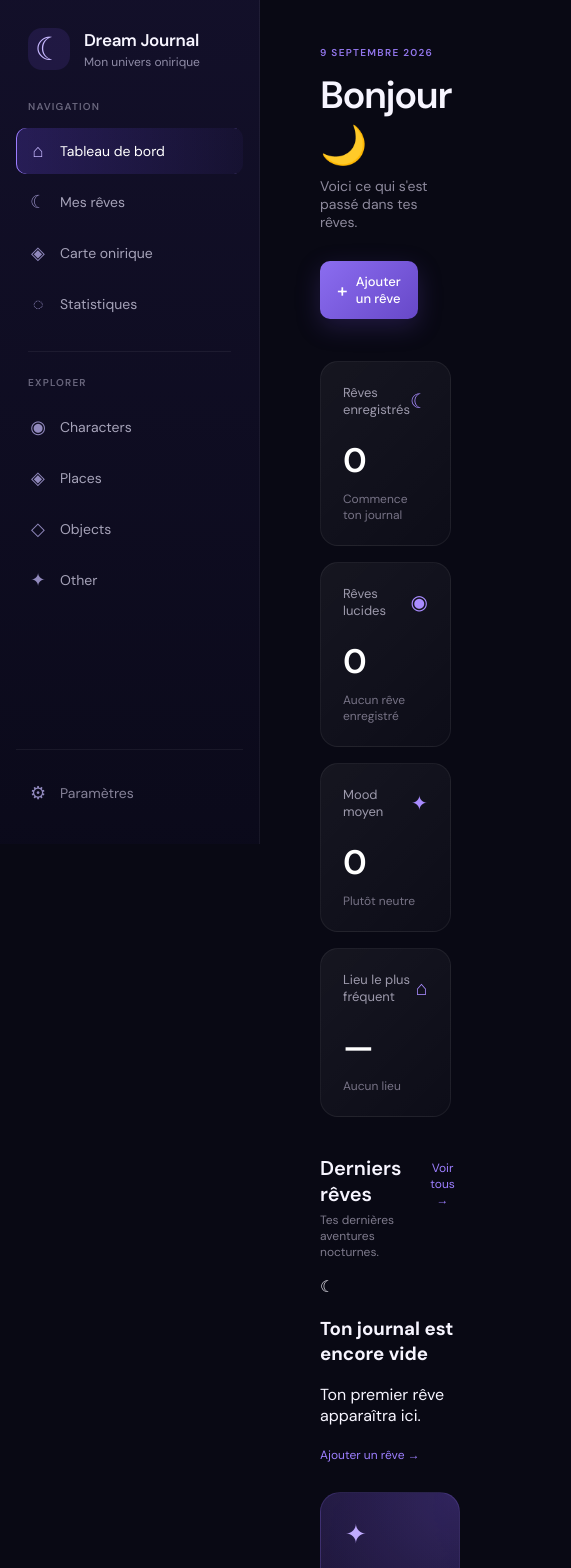
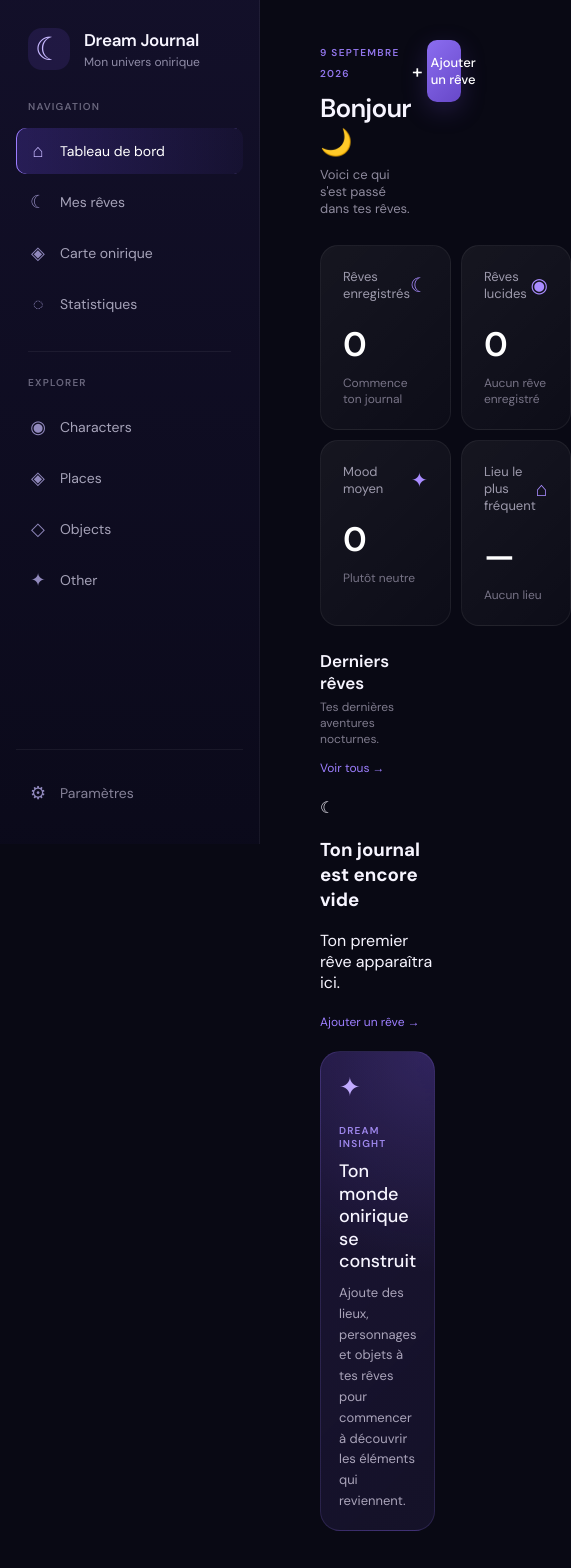
Before and after one commit to bugeiisha/dreAm-journAl, a React (Vite) app: page / in a window 390 px wide. Shown: the top 1568 px of the page, 571 px wide, since content can reach past the window. Built offline with nearby package versions, Linux system fonts and the light colour scheme.

Commit message:
dashboard responsive

```diff
--- a/pages/Dashboard.css
+++ b/pages/Dashboard.css
@@ -224,12 +224,50 @@
   }
 }
 
-@media (max-width: 700px) {
+@media (max-width: 480px) {
+  .dashboard-header h2 {
+    font-size: 26px;
+    letter-spacing: -0.8px;
+  }
+
+  .dashboard-header p {
+    font-size: 13px;
+  }
+
   .dashboard-header {
-    flex-direction: column;
+    gap: 16px;
+    margin-bottom: 28px;
+  }
+
+  .primary-button {
+    width: 100%;
+    justify-content: center;
+    padding: 14px 17px;
   }
 
   .stats-grid {
-    grid-template-columns: 1fr;
+    gap: 10px;
+    margin-bottom: 24px;
+  }
+
+  .dashboard-content {
+    gap: 16px;
+  }
+
+  .section-header {
+    flex-direction: column;
+    gap: 8px;
+  }
+
+  .section-header h3 {
+    font-size: 17px;
+  }
+
+  .insight-card {
+    padding: 18px;
+  }
+
+  .insight-card h3 {
+    font-size: 18px;
   }
 }
```
